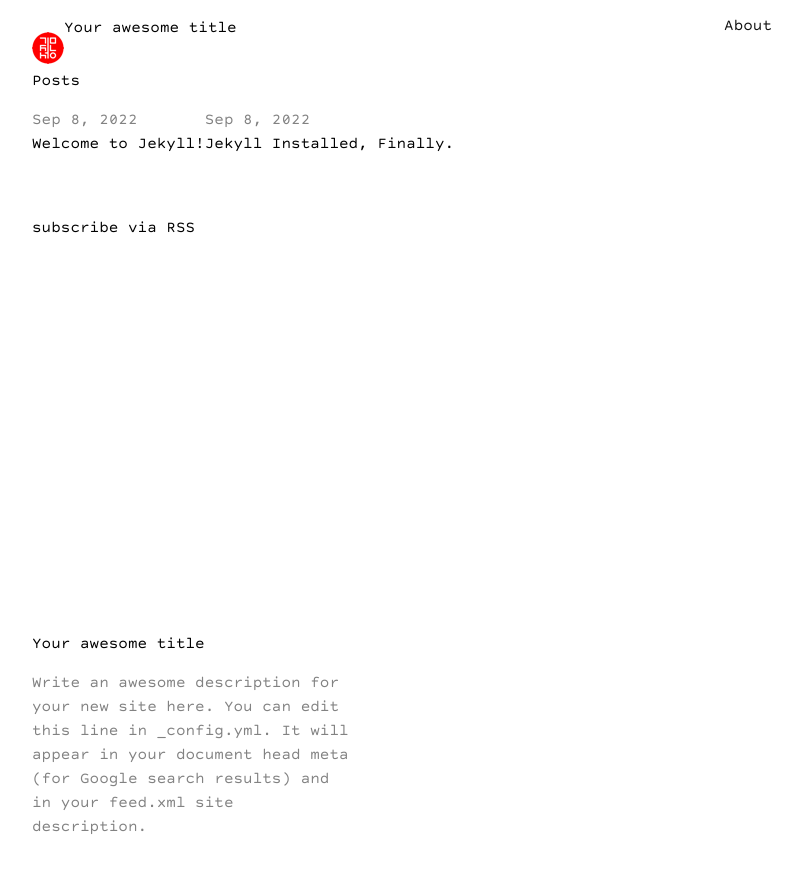
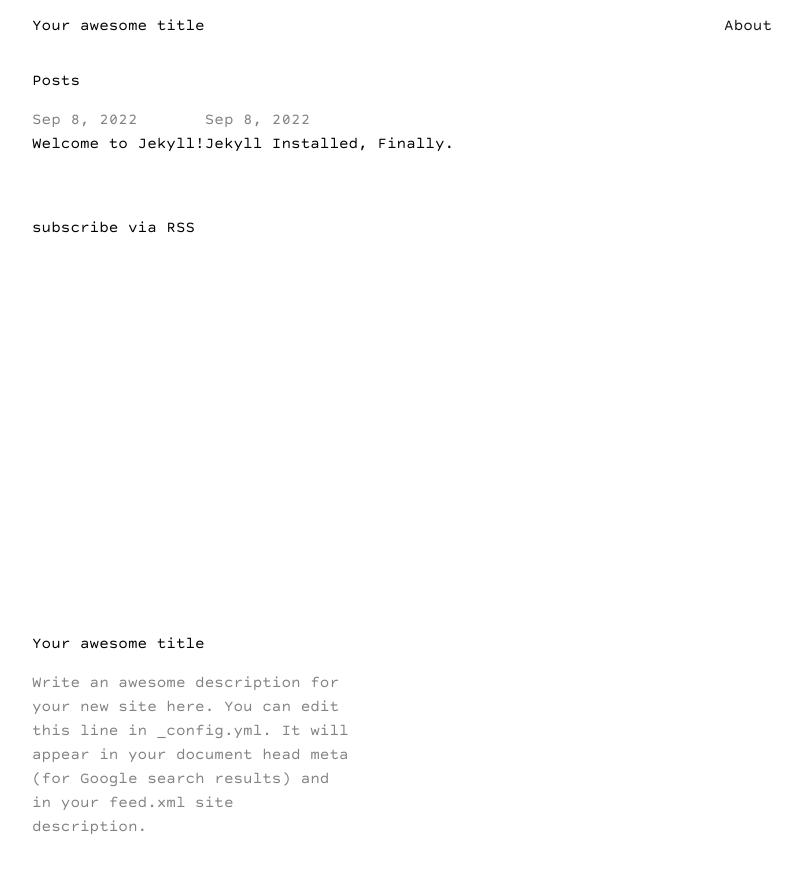
Before and after one commit to jnskm/jnskm.github.io, a Jekyll site: the page assets/index.html, which Jekyll copies as it is, in a window 1280 px wide. Shown: the top 873 px of the page, without its empty margins (238-1040 px from the left). Built offline with Jekyll 4.4.1, drawn with Linux system fonts in a browser that asks for light colours; some web fonts are replaced.

Commit message:
Remove logo.

```diff
--- a/assets/main.css
+++ b/assets/main.css
@@ -105,14 +105,6 @@ table td { border: 1px solid #e8e8e8; }
 
 .site-title { font-size: 16px; font-weight: 300; line-height: 54px; margin-bottom: 0; float: left; }
 /** 26 > 14 del letter-spacing: -1px; */
-
-.site-title::before {
-    content: url("/assets/images/JNSKM_Logo_03_32x32.png");
-    display: inline-block;
-    position: relative;
-    width: 32px;
-    top: 32px;
-}
 
 .site-title, .site-title:visited { color: #000000; }
 
```
Also changed, not shown: assets/images/JNSKM_Logo_03_32x32.png (deleted).
